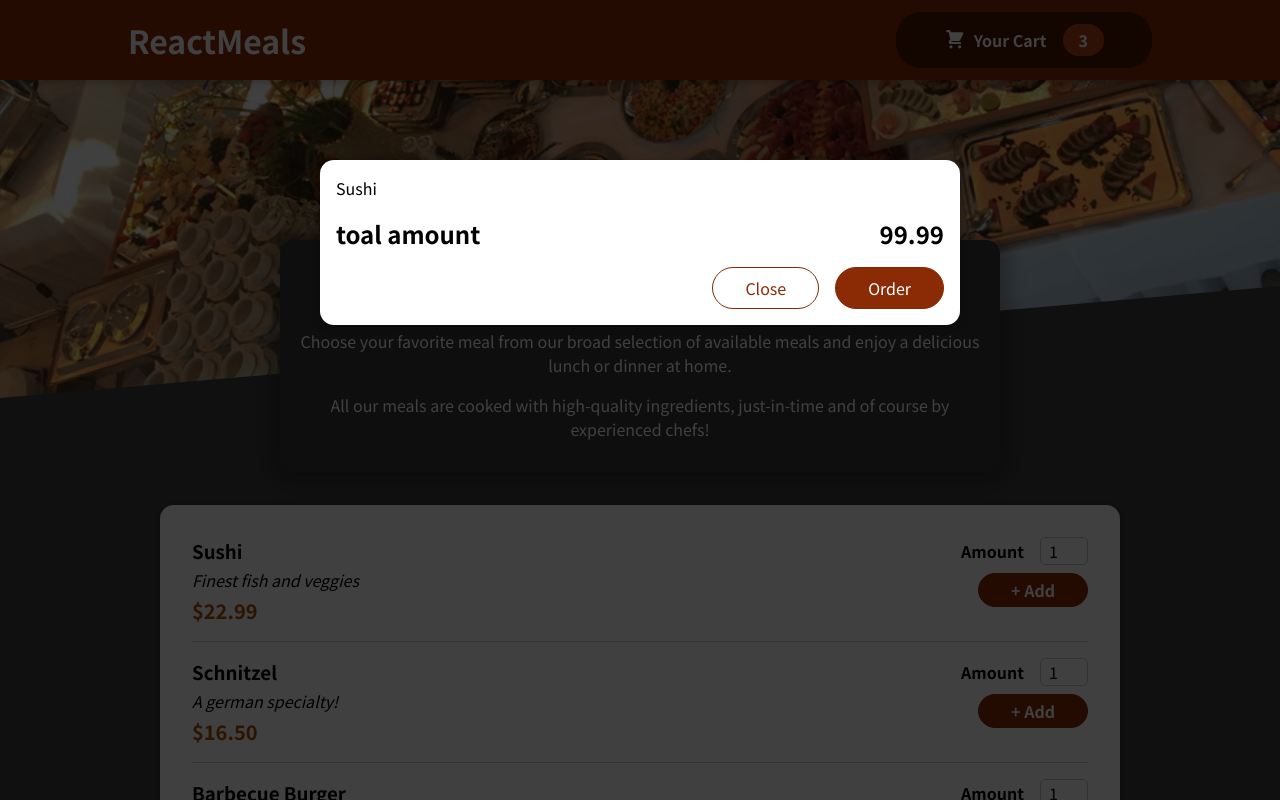
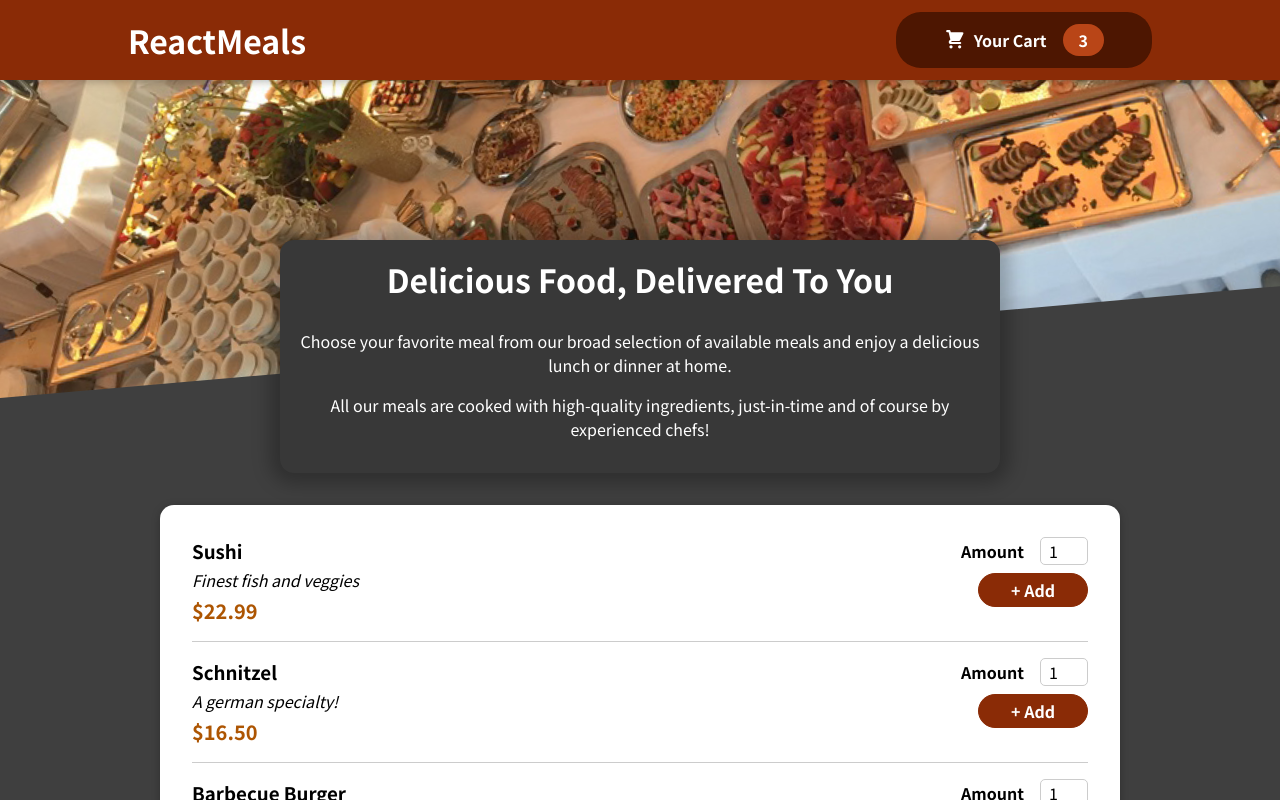
Before and after one commit to tomzacchia/react-16-meal-app, a React (Create React App) app: page / in a window 1280 px wide. Shown: the top 800 px of the page. Built offline with nearby package versions, Linux system fonts and the light colour scheme.

Commit message:
Add showCart state

```diff
--- a/src/App.js
+++ b/src/App.js
@@ -1,13 +1,20 @@
-import { Fragment } from "react";
+import { Fragment, useState } from "react";
 import Header from "features/Header";
 import Meals from "features/Meals";
 import Cart from "features/Cart";
 
 function App() {
+  const [showCart, setShowCart] = useState(false);
+
+  function toggleShowCart() {
+    setShowCart((prevState) => !prevState);
+  }
+
   return (
     <Fragment>
-      <Cart />
-      <Header />
+      {showCart && <Cart onHideCart={toggleShowCart} />}
+
+      <Header onShowCart={toggleShowCart} />
       <main>
         <Meals />
       </main>
```
